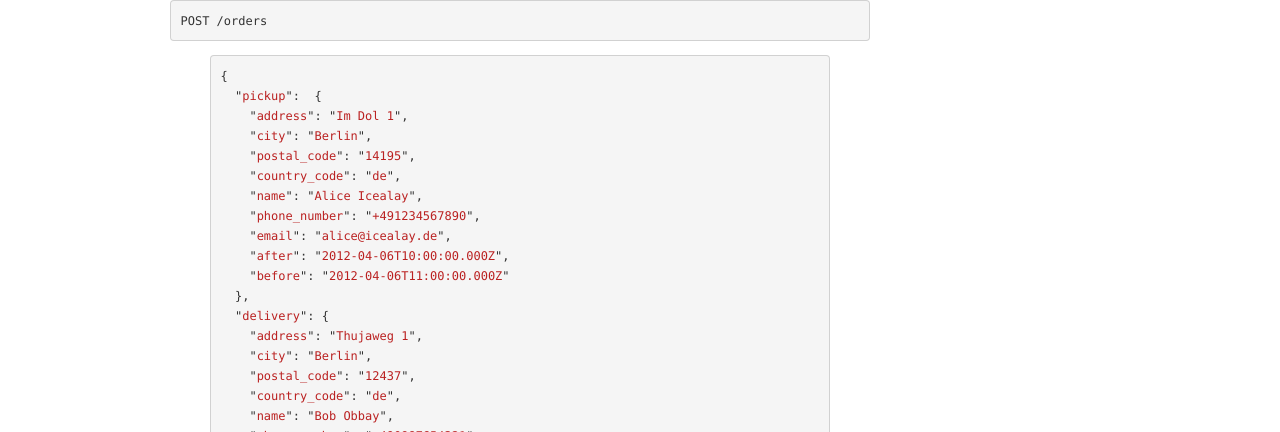
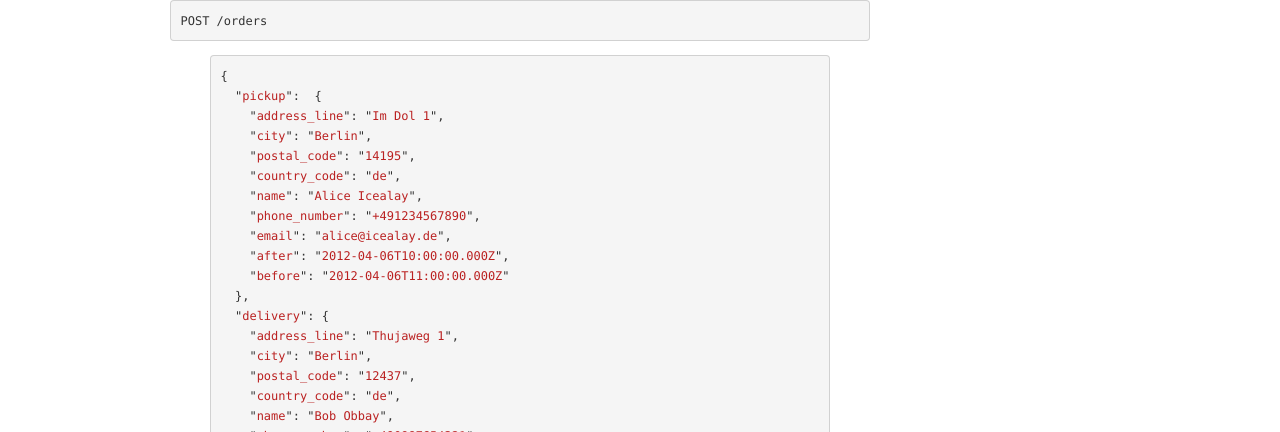
Before and after one commit to Goundar/tiramizoo.github.com, a Jekyll site: the page built from orders.md, in a window 1280 px wide and 1400 px high. Shown: the part 271-703 px from the top of the window. Built offline with Jekyll 4.4.1, drawn with Linux system fonts in a browser that asks for light colours; some of the changed text lies outside the part shown.

Commit message:
changed address to address_line

```diff
--- a/orders.md
+++ b/orders.md
@@ -16,7 +16,7 @@ POST /orders
 {% highlight javascript %}
 {
   "pickup":  {
-    "address": "Im Dol 1",
+    "address_line": "Im Dol 1",
     "city": "Berlin",
     "postal_code": "14195",
     "country_code": "de",
@@ -27,7 +27,7 @@ POST /orders
     "before": "2012-04-06T11:00:00.000Z"
   },
   "delivery": {
-    "address": "Thujaweg 1",
+    "address_line": "Thujaweg 1",
     "city": "Berlin",
     "postal_code": "12437",
     "country_code": "de",
@@ -74,7 +74,7 @@ POST /orders
   * `name` - required string containing name
   * `phone_number` - required string containing phone number
   * `email` - optional string containing email address
-  * `address` - required string containing street name and
+  * `address_line` - required string containing street name and
     building number.
   * `city` - optional string containing city name
   * `postal_code` - required string containing postal code
@@ -140,7 +140,7 @@ GET /orders/uuid
     "name": null
   },
   "pickup": {
-    "address": "Im Dol 1",
+    "address_line": "Im Dol 1",
     "city": "Berlin",
     "postal_code": "14195",
     "country_code": "de",
@@ -151,7 +151,7 @@ GET /orders/uuid
     "before": "2012-04-06T12:00:00.000Z"
   },
   "delivery": {
-    "address": "Thujaweg 1",
+    "address_line": "Thujaweg 1",
     "city": "Berlin",
     "postal_code": "12437",
     "country_code": "de",
```
